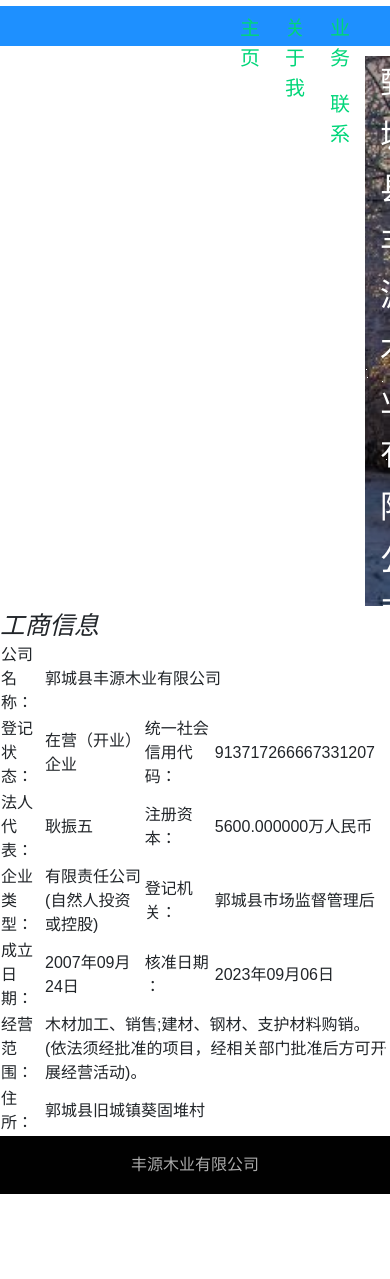
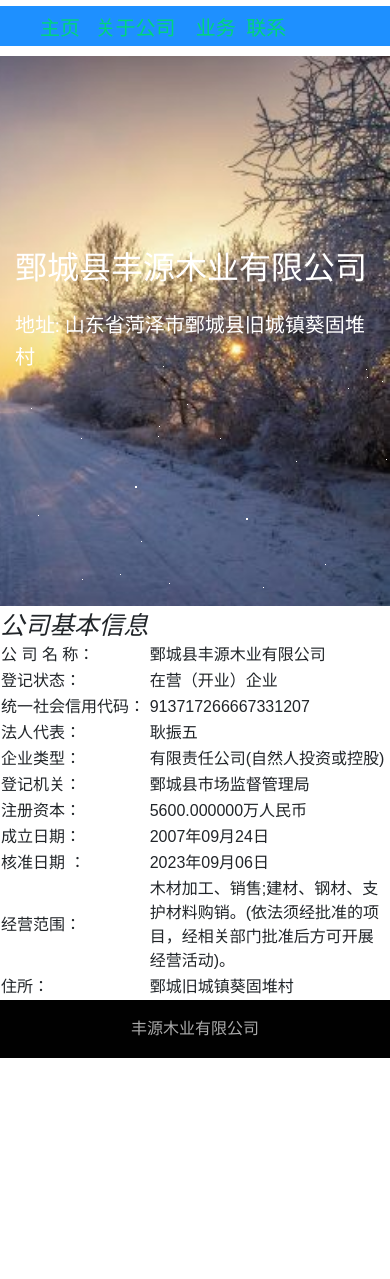
Before and after one commit to OliveIceFire/Show, a Django app: page / in a window 390 px wide; the page is wider, and only the part inside the window is pictured. Shown: the part 72-1351 px from the top of that part. After the commit the page ends 1130 px from the top of that part, so only its background shows below. Run offline with Django 3.2, Linux system fonts and the light colour scheme; some libraries are stand-ins or nearby versions.

Commit message:
for phone

```diff
--- a/show/settings.py
+++ b/show/settings.py
@@ -16,8 +16,8 @@
 BASE_DIR = os.path.dirname(os.path.dirname(os.path.abspath(__file__)))
 
 #下面一条在本地打开时需要注销掉
-ALLOWED_HOSTS = ['forshow.pythonanywhere.com']
-# DEBUG = True
+# ALLOWED_HOSTS = ['forshow.pythonanywhere.com']
+DEBUG = True
 
 
 # Quick-start development settings - unsuitable for production
--- a/show/wsgi.py
+++ b/show/wsgi.py
@@ -54,9 +54,9 @@
 # 下载后注释
 # 上传后取消注释
 
-path = '/home/ForShow/Show/'
-#
-# path = '../'
+# path = '/home/ForShow/Show/'
+
+path = '../'
 
 
 
--- a/templates/app/index.html
+++ b/templates/app/index.html
@@ -33,16 +33,16 @@
 <!-- //header -->
 <div style="height:40px;background:	#1E90FF;color:white;font:bold;font-size:20px;margin-bottom:10px;margin-top:-10px">
     <ul>
-        <li class="nav-item active mr-lg-4" style="display:inline;float:left;margin-left:200px;width:10%;">
-            <a class="nav-link pl-0 pr-0" href="/index">主页 <span class="sr-only">(current)</span></a>
+        <li class="nav-item active mr-lg-4" style="display:inline;float:left;">
+            <a class="nav-link pl-0 pr-0" href="/index">主页&nbsp;&nbsp;&nbsp; <span class="sr-only">(current)</span></a>
         </li>
-        <li class="nav-item mr-lg-4" style="display:inline;float:left;margin-left:10px;width:10%">
-            <a class="nav-link pl-0 pr-0" href="/about">关于我</a>
+        <li class="nav-item mr-lg-4" style="display:inline;float:left;">
+            <a class="nav-link pl-0 pr-0" href="/about">关于公司&nbsp;&nbsp;</a>
         </li>
-        <li class="nav-item mr-lg-4" style="display:inline;margin-left:10px;float:left;width:10%">
-            <a class="nav-link pl-0 pr-0" href="/services">业务</a>
+        <li class="nav-item mr-lg-4" style="display:inline;margin-left:10px;float:left;">
+            <a class="nav-link pl-0 pr-0" href="/services">业务&nbsp;&nbsp;</a>
         </li>
-        <li class="nav-item" style="display:inline;margin-left:10px;float:left;width:10%">
+        <li class="nav-item" style="display:inline;float:left;">
             <a class="nav-link pl-0 pr-0" href="/contact">联系</a>
         </li>
     </ul>
@@ -67,50 +67,64 @@
 </div>
 
 <div class="left-frame">
-    <h2><em>工商信息</em></h2>
+    <h2><em>公司基本信息</em></h2>
     <div class="homep-list">
         <div class="aboutus">
             <table class="gsinfotable">
                 <tr>
-                    <td class="rowtitle">公司名称：</td>
-                    <td class="rowcontact rowcontact_long" colspan="3">郭城县丰源木业有限公司</td>
+                    <td>
+                        公&nbsp;司&nbsp;名&nbsp;称：&nbsp;&nbsp;&nbsp;&nbsp;&nbsp;&nbsp;&nbsp;&nbsp;&nbsp;&nbsp;&nbsp;&nbsp;
+                    </td>
+                    <td class="rowcontact rowcontact_long" colspan="3">鄄城县丰源木业有限公司</td>
                 </tr>
                 <tr>
                     <td class="rowtitle">登记状态：</td>
                     <td class="rowcontact">在营（开业）企业</td>
+                    <!--                    <td class="rowtitle" title="注册号和统一信用代码">统一社会信用代码：</td>-->
+                    <!--                    <td class="rowcontact"> 913717266667331207</td>-->
+                </tr>
+                <tr>
                     <td class="rowtitle" title="注册号和统一信用代码">统一社会信用代码：</td>
                     <td class="rowcontact"> 913717266667331207</td>
                 </tr>
                 <tr>
                     <td class="rowtitle">法人代表：</td>
-                    <td class="rowcontact">耿振五
+                    <td class="rowcontact">耿振五</td>
 
-                    </td>
-                    <td class="rowtitle">注册资本：</td>
-                    <td class="rowcontact">5600.000000万人民币
-                    </td>
                 </tr>
                 <tr>
                     <td class="rowtitle">企业类型：</td>
                     <td class="rowcontact">有限责任公司(自然人投资或控股)</td>
+
+                </tr>
+                <tr>
                     <td class="rowtitle">登记机关：</td>
-                    <td class="rowcontact">郭城县市场监督管理后</td>
+                    <td class="rowcontact">鄄城县市场监督管理局</td>
                 </tr>
+                <tr>
+                    <td class="rowtitle">注册资本：</td>
+                    <td class="rowcontact">5600.000000万人民币</td>
+                </tr>
+
                 <tr>
                     <td class="rowtitle">成立日期：</td>
                     <td class="rowcontact">2007年09月24日</td>
+
+                </tr>
+                <tr>
                     <td class="rowtitle">核准日期 ：</td>
                     <td class="rowcontact">2023年09月06日</td>
                 </tr>
                 <tr>
                     <td class="rowtitle">经营范围：</td>
-                    <td class="rowcontact rowcontact_long" colspan="3">木材加工、销售;建材、钢材、支护材料购销。(依法须经批准的项目，经相关部门批准后方可开展经营活动)。
+                    <td class="rowcontact rowcontact_long" colspan="3">
+                        木材加工、销售;建材、钢材、支护材料购销。(依法须经批准的项目，经相关部门批准后方可开展经营活动)。
 
                     </td>
                 </tr>
                 <tr>
                     <td class="rowtitle">住所：</td>
-                    <td class="rowcontact rowcontact_long" colspan="3">郭城县旧城镇葵固堆村</td>
+                    <td class="rowcontact rowcontact_long" colspan="3">鄄城旧城镇葵固堆村</td>
                 </tr>
             </table>
         </div>
@@ -160,6 +174,7 @@
     document.documentElement.scrollTop = 0;
   }
 
+
     </script>
     <!-- /move top -->
 
@@ -174,6 +189,7 @@
       $('body').toggleClass('noscroll');
     })
   });
+
 
     </script>
     <!-- disable body scroll which navbar is in active -->
@@ -203,6 +219,7 @@
     })
   })
 
+
     </script>
     <!-- //for blog carousel slider -->
 
@@ -212,6 +229,7 @@
     <script src="../static/assets/js/jquery.countup.js"></script>
     <script>
   $('.counter').countUp();
+
 
     </script>
     <!-- //stats number counter -->
```
Also changed, not shown: templates/app/about.html (+7 -7 lines), templates/app/contact.html (+7 -7 lines), templates/app/services.html (+7 -7 lines).
